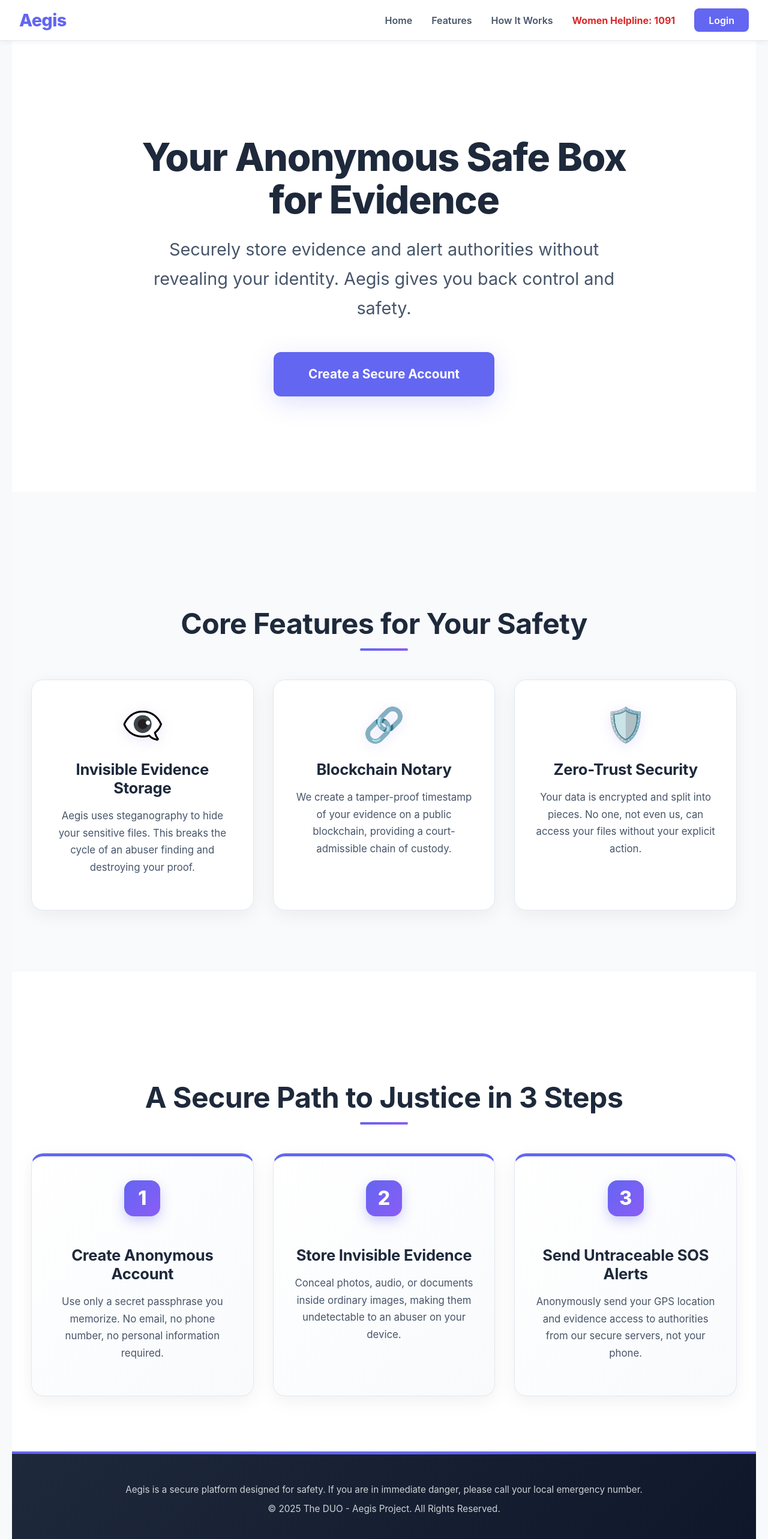
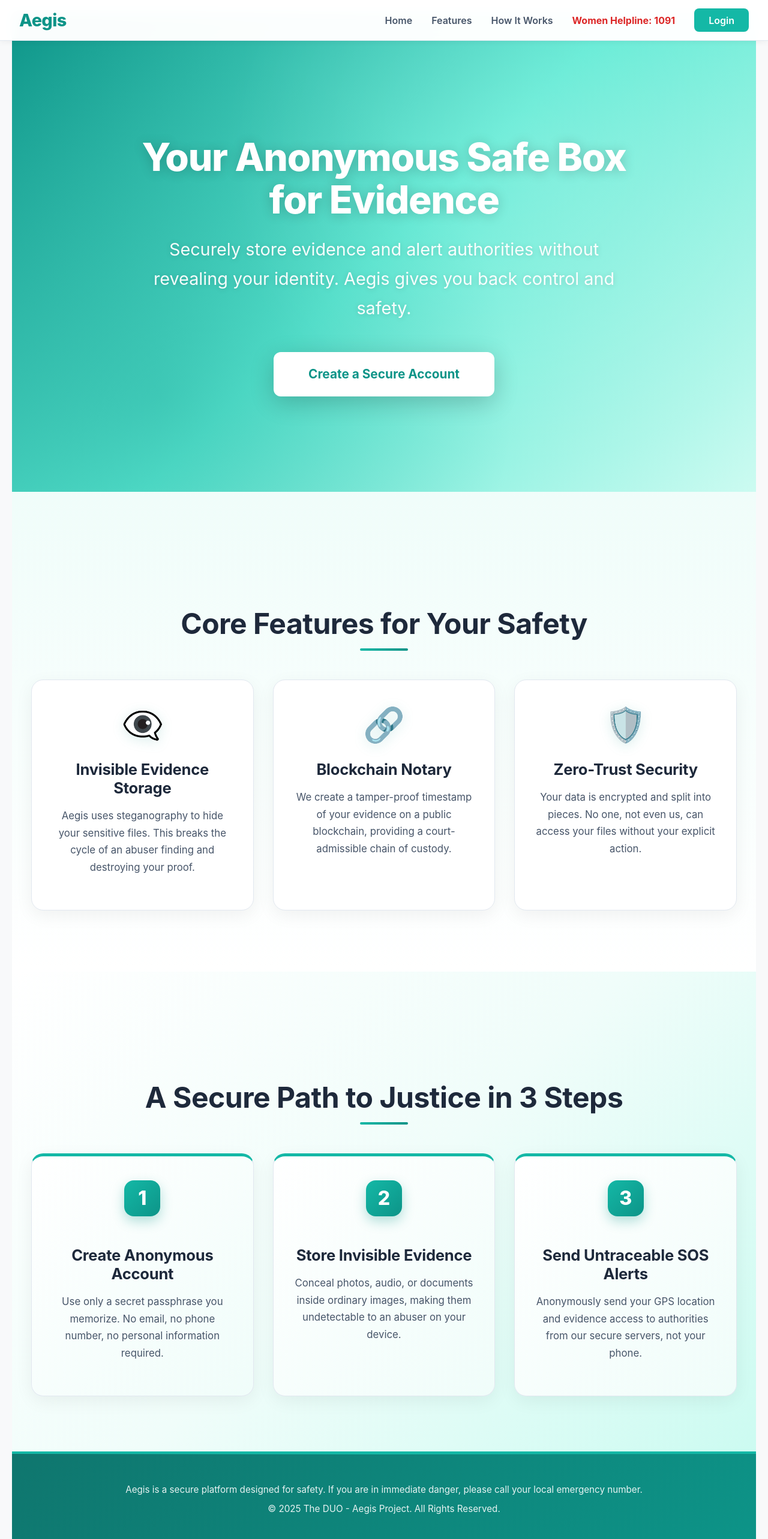
Before and after one commit to Boombaybay12334/Aegis-WomenSafety, a React (Vite) app in the folder my-frontend/: page / in a window 1280 px wide. Shown: the top 2566 px of the page at 60% size. Built offline with nearby package versions, Linux system fonts and the light colour scheme.

Commit message:
homepage's ui

```diff
--- a/my-frontend/src/styles/HomePage.css
+++ b/my-frontend/src/styles/HomePage.css
@@ -8,7 +8,8 @@
 
 /* Navbar Styling */
 .navbar {
-  background-color: #ffffff;
+  background-color: rgba(255, 255, 255, 0.98);
+  backdrop-filter: blur(10px);
   border-bottom: 1px solid #e2e8f0;
   position: fixed;
   top: 0;
@@ -30,7 +31,7 @@
 .navbar-logo a {
   font-size: 1.8rem;
   font-weight: 800;
-  color: #6366f1;
+  color: #0d9488;
   text-decoration: none;
   letter-spacing: -0.02em;
 }
@@ -54,7 +55,7 @@
 }
 
 .navbar-menu li a:hover {
-  color: #6366f1;
+  color: #0d9488;
 }
 
 .helpline-link {
@@ -67,7 +68,7 @@
 }
 
 .navbar-login-btn {
-  background-color: #6366f1;
+  background-color: #14b8a6;
   color: #ffffff !important;
   padding: 0.6rem 1.5rem;
   border-radius: 8px;
@@ -76,9 +77,9 @@
 }
 
 .navbar-login-btn:hover {
-  background-color: #4f46e5;
+  background-color: #0d9488;
   transform: translateY(-2px);
-  box-shadow: 0 4px 15px rgba(99, 102, 241, 0.3);
+  box-shadow: 0 4px 15px rgba(13, 148, 136, 0.3);
 }
 
 /* Full Screen Sections */
@@ -92,12 +93,25 @@
   box-sizing: border-box;
 }
 
-/* Hero Section - Full Screen */
+/* Hero Section - Teal/Turquoise Gradient Background */
 .hero-section {
-  background-color: #ffffff;
-  color: #1e293b;
+  background: linear-gradient(135deg, #0d9488 0%, #5eead4 50%, #ccfbf1 100%);
+  color: white;
   text-align: center;
   position: relative;
+  overflow: hidden;
+}
+
+.hero-section::before {
+  content: '';
+  position: absolute;
+  top: 0;
+  left: 0;
+  right: 0;
+  bottom: 0;
+  background: radial-gradient(circle at 70% 30%, rgba(255, 255, 255, 0.15) 0%, transparent 50%),
+              radial-gradient(circle at 20% 80%, rgba(13, 148, 136, 0.3) 0%, transparent 50%);
+  pointer-events: none;
 }
 
 .hero-content {
@@ -112,7 +126,8 @@
   margin-bottom: 1.5rem;
   letter-spacing: -0.02em;
   line-height: 1.1;
-  color: #1e293b;
+  color: white;
+  text-shadow: 0 2px 20px rgba(0, 0, 0, 0.2);
 }
 
 .hero-content .tagline {
@@ -120,28 +135,29 @@
   max-width: 800px;
   margin: 0 auto 3rem;
   line-height: 1.7;
-  color: #475569;
+  color: rgba(255, 255, 255, 0.95);
   font-weight: 400;
+  text-shadow: 0 1px 10px rgba(0, 0, 0, 0.15);
 }
 
 .hero-cta-button {
-  background-color: #6366f1;
-  color: #ffffff;
+  background-color: #ffffff;
+  color: #0d9488;
   padding: 1.4rem 3.5rem;
   border-radius: 12px;
   text-decoration: none;
   font-weight: 700;
   font-size: 1.3rem;
   transition: all 0.3s cubic-bezier(0.4, 0, 0.2, 1);
-  box-shadow: 0 10px 40px rgba(99, 102, 241, 0.2);
+  box-shadow: 0 10px 40px rgba(0, 0, 0, 0.2);
   display: inline-block;
   border: 2px solid transparent;
 }
 
 .hero-cta-button:hover {
   transform: translateY(-4px);
-  box-shadow: 0 20px 50px rgba(99, 102, 241, 0.3);
-  background-color: #4f46e5;
+  box-shadow: 0 20px 50px rgba(0, 0, 0, 0.3);
+  background-color: #f0fdfa;
 }
 
 .section-title {
@@ -163,13 +179,13 @@
   transform: translateX(-50%);
   width: 80px;
   height: 4px;
-  background: linear-gradient(90deg, #6366f1, #8b5cf6);
+  background: linear-gradient(90deg, #14b8a6, #0d9488);
   border-radius: 2px;
 }
 
-/* Features Section - Full Screen */
+/* Features Section - Full Screen with Light Gradient */
 .features-section {
-  background-color: #f8fafc;
+  background: linear-gradient(to bottom, #f0fdfa 0%, #ffffff 100%);
   width: 100%;
 }
 
@@ -182,9 +198,9 @@
   padding: 0 2rem;
 }
 
-/* How It Works Section - Full Screen */
+/* How It Works Section - Full Screen with Teal Tint */
 .how-it-works-section {
-  background-color: #ffffff;
+  background: linear-gradient(135deg, #ffffff 0%, #f0fdfa 50%, #ccfbf1 100%);
   width: 100%;
 }
 
@@ -216,7 +232,7 @@
   left: 0;
   right: 0;
   bottom: 0;
-  background: linear-gradient(135deg, rgba(99, 102, 241, 0.03), rgba(139, 92, 246, 0.03));
+  background: linear-gradient(135deg, rgba(13, 148, 136, 0.03), rgba(94, 234, 212, 0.03));
   opacity: 0;
   transition: opacity 0.3s ease;
   pointer-events: none;
@@ -228,17 +244,17 @@
 
 .feature-card:hover {
   transform: translateY(-10px);
-  box-shadow: 0 25px 60px rgba(99, 102, 241, 0.2);
-  border-color: #c7d2fe;
+  box-shadow: 0 25px 60px rgba(13, 148, 136, 0.2);
+  border-color: #99f6e4;
 }
 
 .step-card {
-  background: linear-gradient(135deg, #ffffff 0%, #f8fafc 100%);
+  background: linear-gradient(135deg, #ffffff 0%, #f0fdfa 100%);
   padding: 2.5rem 2rem;
   border-radius: 20px;
   text-align: center;
   border: 1px solid #e2e8f0;
-  border-top: 5px solid #6366f1;
+  border-top: 5px solid #14b8a6;
   box-shadow: 0 8px 30px rgba(0, 0, 0, 0.06);
   transition: all 0.4s cubic-bezier(0.4, 0, 0.2, 1);
   position: relative;
@@ -252,7 +268,7 @@
   left: 0;
   right: 0;
   height: 5px;
-  background: linear-gradient(90deg, #6366f1, #8b5cf6);
+  background: linear-gradient(90deg, #14b8a6, #5eead4);
   opacity: 0;
   transition: opacity 0.3s ease;
 }
@@ -263,12 +279,12 @@
 
 .step-card:hover {
   transform: translateY(-8px);
-  box-shadow: 0 20px 50px rgba(99, 102, 241, 0.15);
-  border-color: #c7d2fe;
+  box-shadow: 0 20px 50px rgba(13, 148, 136, 0.15);
+  border-color: #99f6e4;
 }
 
 .step-number {
-  background: linear-gradient(135deg, #6366f1, #8b5cf6);
+  background: linear-gradient(135deg, #14b8a6, #0d9488);
   color: white;
   width: 60px;
   height: 60px;
@@ -279,7 +295,7 @@
   font-size: 2rem;
   font-weight: 800;
   margin-bottom: 1.5rem;
-  box-shadow: 0 8px 20px rgba(99, 102, 241, 0.3);
+  box-shadow: 0 8px 20px rgba(13, 148, 136, 0.3);
   transition: transform 0.3s ease;
 }
 
@@ -306,7 +322,7 @@
 .feature-icon {
   font-size: 3.5rem;
   margin-bottom: 1.5rem;
-  filter: drop-shadow(0 4px 10px rgba(99, 102, 241, 0.15));
+  filter: drop-shadow(0 4px 10px rgba(13, 148, 136, 0.15));
   transition: transform 0.3s ease;
 }
 
@@ -316,11 +332,11 @@
 
 /* Footer */
 .homepage-footer {
-  background: linear-gradient(135deg, #1e293b 0%, #0f172a 100%);
-  color: rgba(255, 255, 255, 0.8);
+  background: linear-gradient(135deg, #0f766e 0%, #0d9488 100%);
+  color: rgba(255, 255, 255, 0.9);
   text-align: center;
   padding: 2.5rem 2rem;
-  border-top: 4px solid #6366f1;
+  border-top: 4px solid #14b8a6;
   position: relative;
 }
 
@@ -331,7 +347,7 @@
   left: 0;
   right: 0;
   height: 1px;
-  background: linear-gradient(90deg, transparent, #6366f1, transparent);
+  background: linear-gradient(90deg, transparent, #14b8a6, transparent);
 }
 
 .homepage-footer p {
@@ -341,7 +357,7 @@
 }
 
 .homepage-footer a {
-  color: #a5b4fc;
+  color: #99f6e4;
   text-decoration: none;
   transition: color 0.3s ease;
 }
```
Also changed, not shown: my-frontend/public/hero-background.jpg (deleted), my-frontend/public/hero.jpg (deleted).
